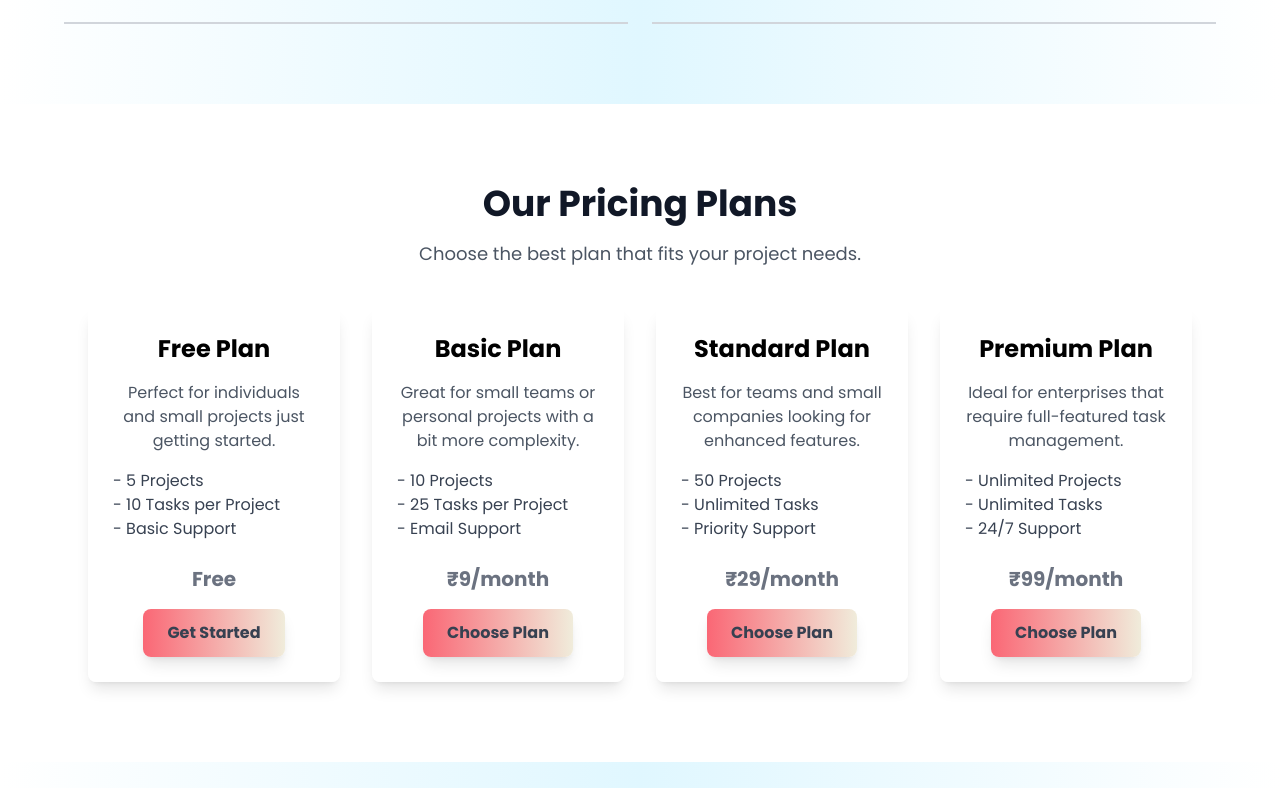
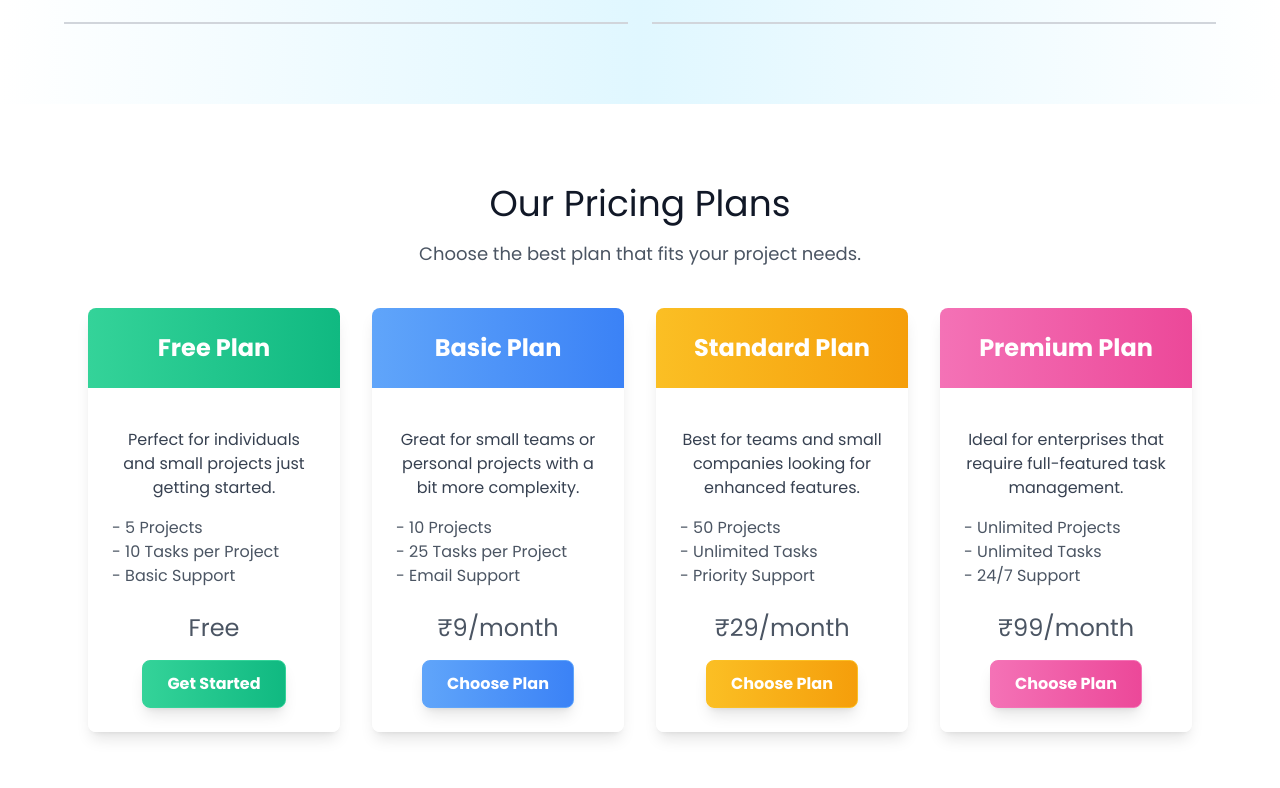
Before and after one commit to sinan-bh/doque-frontend, a Next.js app: page /home in a window 1280 px wide. Shown: the part 3089-3877 px from the top of the page. Built offline with nearby package versions, Linux system fonts and the light colour scheme.

Commit message:
home and onboarding style updated (#11)

```diff
--- a/src/components/ui/home/chatFeature.tsx
+++ b/src/components/ui/home/chatFeature.tsx
@@ -1,9 +1,6 @@
-import React from "react";
-
 export default function ChatFeature() {
   return (
     <section className="flex flex-col md:flex-row items-center justify-between py-16 px-8 bg-white">
-      {/* Image Section */}
       <div className="md:w-1/2 mb-8 md:mb-0">
         <img
           src="/images/heroMessage.png"
@@ -12,11 +9,8 @@ export default function ChatFeature() {
         />
       </div>
 
-      {/* Text Section */}
       <div className="md:w-1/2 md:pl-12">
-        <h2 className="text-4xl font-bold text-black mb-6">
-          Group Chat & Discussion
-        </h2>
+        <h2 className="text-4xl text-black mb-6">Group Chat & Discussion</h2>
         <p className="text-lg text-gray-700 mb-4">
           Collaborate seamlessly with your team through our group chat feature.
           Discuss tasks, share updates, and stay connected with ease.
--- a/src/components/ui/home/feature.tsx
+++ b/src/components/ui/home/feature.tsx
@@ -41,7 +41,7 @@ const Feature: React.FC = () => {
   return (
     <div className="container mx-auto px-6 py-12">
       <div className="max-w-6xl mx-auto text-center mb-10">
-        <h2 className="text-3xl font-semibold text-gray-800">Features</h2>
+        <h2 className="text-3xl text-gray-800">Features</h2>
         <p className="text-gray-600 text-lg mt-4">
           Discover what makes DOQUE the best tool for managing your projects and
           tasks.
--- a/src/components/ui/home/pricing.tsx
+++ b/src/components/ui/home/pricing.tsx
@@ -1,83 +1,122 @@
 "use client";
 
+import React, { useEffect } from "react";
+import AOS from "aos";
+import "aos/dist/aos.css";
+
+interface PricingPlan {
+  title: string;
+  description: string;
+  features: string[];
+  price: string;
+  colorFrom: string;
+  colorTo: string;
+}
+
+const pricingData: PricingPlan[] = [
+  {
+    title: "Free Plan",
+    description:
+      "Perfect for individuals and small projects just getting started.",
+    features: ["5 Projects", "10 Tasks per Project", "Basic Support"],
+    price: "Free",
+    colorFrom: "#34D399",
+    colorTo: "#10B981",
+  },
+  {
+    title: "Basic Plan",
+    description:
+      "Great for small teams or personal projects with a bit more complexity.",
+    features: ["10 Projects", "25 Tasks per Project", "Email Support"],
+    price: "₹9/month",
+    colorFrom: "#60A5FA",
+    colorTo: "#3B82F6",
+  },
+  {
+    title: "Standard Plan",
+    description:
+      "Best for teams and small companies looking for enhanced features.",
+    features: ["50 Projects", "Unlimited Tasks", "Priority Support"],
+    price: "₹29/month",
+    colorFrom: "#FBBF24",
+    colorTo: "#F59E0B",
+  },
+  {
+    title: "Premium Plan",
+    description:
+      "Ideal for enterprises that require full-featured task management.",
+    features: ["Unlimited Projects", "Unlimited Tasks", "24/7 Support"],
+    price: "₹99/month",
+    colorFrom: "#F472B6",
+    colorTo: "#EC4899",
+  },
+];
+
 export default function Pricing() {
+  useEffect(() => {
+    AOS.init({
+      duration: 1000,
+      easing: "ease-in-out",
+      once: true,
+    });
+  }, []);
+
   return (
     <section className="py-20 bg-white">
       <div className="max-w-6xl mx-auto px-6 text-center">
-                <h2 className="text-4xl font-bold text-gray-900">Our Pricing Plans</h2>
+        <h2 className="text-4xl text-gray-900">Our Pricing Plans</h2>
         <p className="text-gray-600 text-lg mt-4">
           Choose the best plan that fits your project needs.
         </p>
 
-                {/* Pricing Plans */}
         <div className="grid grid-cols-1 md:grid-cols-2 lg:grid-cols-4 gap-8 mt-10">
-                    {/* Free Plan */}
-                    <div className="p-6 bg-white bg-opacity-30 backdrop-blur-lg shadow-lg rounded-lg border border-white border-opacity-20">
-                        <h3 className="text-2xl font-bold">Free Plan</h3>
-                        <p className="mt-4 text-gray-600">
-                            Perfect for individuals and small projects just getting started.
+          {pricingData.map((plan, index) => (
+            <div
+              key={plan.title}
+              data-aos="fade-up"
+              data-aos-delay={index * 100}
+              className="shadow-lg rounded-lg overflow-hidden"
+            >
+              <div
+                className="p-6 text-white"
+                style={{
+                  background: `linear-gradient(to right, ${plan.colorFrom}, ${plan.colorTo})`,
+                }}
+              >
+                <h3 className="text-2xl font-bold">{plan.title}</h3>
+              </div>
+
+              <div className="p-6 bg-white text-gray-700">
+                <p className="mt-4">{plan.description}</p>
+                <ul className="mt-4 text-left">
+                  {plan.features.map((feature) => (
+                    <li key={feature} className="text-gray-600">
+                      - {feature}
+                    </li>
+                  ))}
+                </ul>
+                <p className="mt-6 text-2xl text-gray-600">
+                  {plan.price}
                 </p>
-                        <ul className="mt-4 text-left text-gray-700">
-                            <li>- 5 Projects</li>
-                            <li>- 10 Tasks per Project</li>
-                            <li>- Basic Support</li>
-                        </ul>
-                        <p className="mt-6 text-xl font-semibold text-gray-500">Free</p>
-                        <button className="mt-4 h-12 px-6 text-gray-700 font-bold bg-gradient-to-r from-[#FA6775] to-[#F0ECDB] rounded-lg shadow-lg transition duration-500 ease-in-out hover:shadow-xl active:scale-95 focus:outline-none focus:ring-2 focus:ring-[#3c4fe0] focus:ring-opacity-50">
-                            Get Started
+
+                <button
+                  className={`mt-4 h-12 px-6 text-white font-bold rounded-lg shadow-lg transition duration-500 ease-in-out transform active:scale-95 focus:outline-none focus:ring-2 focus:ring-opacity-50`}
+                  style={{
+                    background: `linear-gradient(to right, ${plan.colorFrom}, ${plan.colorTo})`,
+                    border: `1px solid ${plan.colorFrom}`,
+                  }}
+                  onMouseEnter={(e) =>
+                    (e.currentTarget.style.background = `linear-gradient(to right, ${plan.colorTo}, ${plan.colorFrom})`)
+                  }
+                  onMouseLeave={(e) =>
+                    (e.currentTarget.style.background = `linear-gradient(to right, ${plan.colorFrom}, ${plan.colorTo})`)
+                  }
+                >
+                  {plan.price === "Free" ? "Get Started" : "Choose Plan"}
                 </button>
               </div>
-
-                    {/* Basic Plan */}
-                    <div className="p-6 bg-white bg-opacity-30 backdrop-blur-lg shadow-lg rounded-lg border border-white border-opacity-20">
-                        <h3 className="text-2xl font-bold">Basic Plan</h3>
-                        <p className="mt-4 text-gray-600">
-                            Great for small teams or personal projects with a bit more complexity.
-                        </p>
-                        <ul className="mt-4 text-left text-gray-700">
-                            <li>- 10 Projects</li>
-                            <li>- 25 Tasks per Project</li>
-                            <li>- Email Support</li>
-                        </ul>
-                        <p className="mt-6 text-xl font-semibold text-gray-500">₹9/month</p>
-                        <button className="mt-4 h-12 px-6 text-gray-700 font-bold bg-gradient-to-r from-[#FA6775] to-[#F0ECDB] rounded-lg shadow-lg transition duration-500 ease-in-out hover:shadow-xl active:scale-95 focus:outline-none focus:ring-2 focus:ring-[#3c4fe0] focus:ring-opacity-50">
-                            Choose Plan
-                        </button>
             </div>
-
-                    {/* Standard Plan */}
-                    <div className="p-6 bg-white bg-opacity-30 backdrop-blur-lg shadow-lg rounded-lg border border-white border-opacity-20">
-                        <h3 className="text-2xl font-bold">Standard Plan</h3>
-                        <p className="mt-4 text-gray-600">
-                            Best for teams and small companies looking for enhanced features.
-                        </p>
-                        <ul className="mt-4 text-left text-gray-700">
-                            <li>- 50 Projects</li>
-                            <li>- Unlimited Tasks</li>
-                            <li>- Priority Support</li>
-                        </ul>
-                        <p className="mt-6 text-xl font-semibold text-gray-500">₹29/month</p>
-                        <button className="mt-4 h-12 px-6 text-gray-700 font-bold bg-gradient-to-r from-[#FA6775] to-[#F0ECDB] rounded-lg shadow-lg transition duration-500 ease-in-out hover:shadow-xl active:scale-95 focus:outline-none focus:ring-2 focus:ring-[#3c4fe0] focus:ring-opacity-50">
-                            Choose Plan
-                        </button>
-                    </div>
-
-                    {/* Premium Plan */}
-                    <div className="p-6 bg-white bg-opacity-30 backdrop-blur-lg shadow-lg rounded-lg border border-white border-opacity-20">
-                        <h3 className="text-2xl font-bold">Premium Plan</h3>
-                        <p className="mt-4 text-gray-600">
-                            Ideal for enterprises that require full-featured task management.
-                        </p>
-                        <ul className="mt-4 text-left text-gray-700">
-                            <li>- Unlimited Projects</li>
-                            <li>- Unlimited Tasks</li>
-                            <li>- 24/7 Support</li>
-                        </ul>
-                        <p className="mt-6 text-xl font-semibold text-gray-500">₹99/month</p>
-                        <button className="mt-4 h-12 px-6 text-gray-700 font-bold bg-gradient-to-r from-[#FA6775] to-[#F0ECDB] rounded-lg shadow-lg transition duration-500 ease-in-out hover:shadow-xl active:scale-95 focus:outline-none focus:ring-2 focus:ring-[#3c4fe0] focus:ring-opacity-50">
-                            Choose Plan
-                        </button>
-                    </div>
+          ))}
         </div>
       </div>
     </section>
--- a/src/components/ui/onboarding/readyPage.tsx
+++ b/src/components/ui/onboarding/readyPage.tsx
@@ -1,11 +1,13 @@
 "use client";
 
-import Spinner from "../spinner/spinner"; // Adjust the import path as necessary
+import Spinner from "../spinner/spinner";
 
 export default function ReadyPage() {
   return (
     <div className="min-h-screen flex flex-col items-center justify-center bg-gray-50">
-      <h1 className="text-3xl font-bold text-black mb-4">Your Board Is Ready</h1>
+      <h1 className="text-3xl font-bold text-black mb-4">
+        Your Board Is Ready
+      </h1>
       <Spinner />
     </div>
   );
```
Also changed, not shown: src/components/ui/home/hero.tsx (+0 -12 lines), src/components/ui/home/services.tsx (+26 -99 lines), src/components/ui/home/testimonial.tsx (deleted, +0 -36 lines), src/components/ui/onboarding/boardNameStep.tsx (+21 -28 lines), src/components/ui/onboarding/onboarding.tsx (+3 -7 lines), src/components/ui/onboarding/spaceNameStep.tsx (+14 -20 lines), src/components/ui/onboarding/taskNamesStep.tsx (+17 -27 lines), 1 other file (tests, documents, lock files or other folders). Lines whose indentation alone changed are shown as unchanged.
